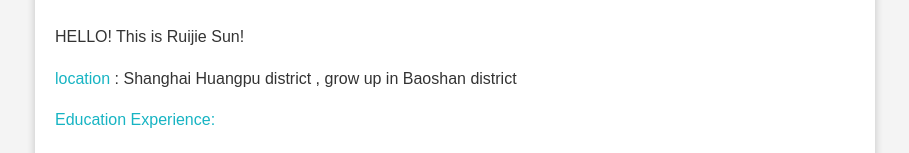
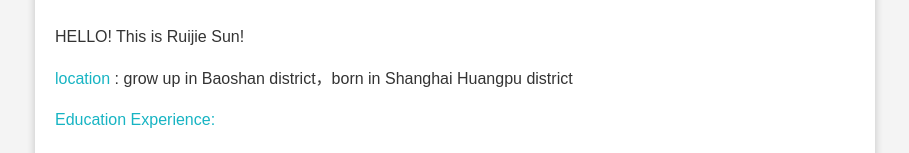
Before and after one commit to iskjc/personal_website, a plain HTML site: page index.html in a window 1280 px wide. Shown: the part 162-315 px from the top of the page, without its empty margins (185-1094 px from the left). Drawn offline with Linux system fonts and the light colour scheme.

Commit message:
2026 winter update

```diff
--- a/index.html
+++ b/index.html
@@ -51,7 +51,7 @@
 <div class="card">
     <h2>self-intro</h2>
     <p>HELLO!  This is Ruijie Sun!</p>
-    <p><span style="color: #17b4c3;">location </span>: Shanghai Huangpu district , grow up in Baoshan district</p>
+    <p><span style="color: #17b4c3;">location </span>: grow up in Baoshan district，born in Shanghai Huangpu district</p>
     <p> <span style="color: #17b4c3;">Education Experience:</span></p>
     <p style="text-indent: 4em;">Middle school :  WuSong middle school,Shanghai</p>
     <p style="text-indent: 4em;">
```
